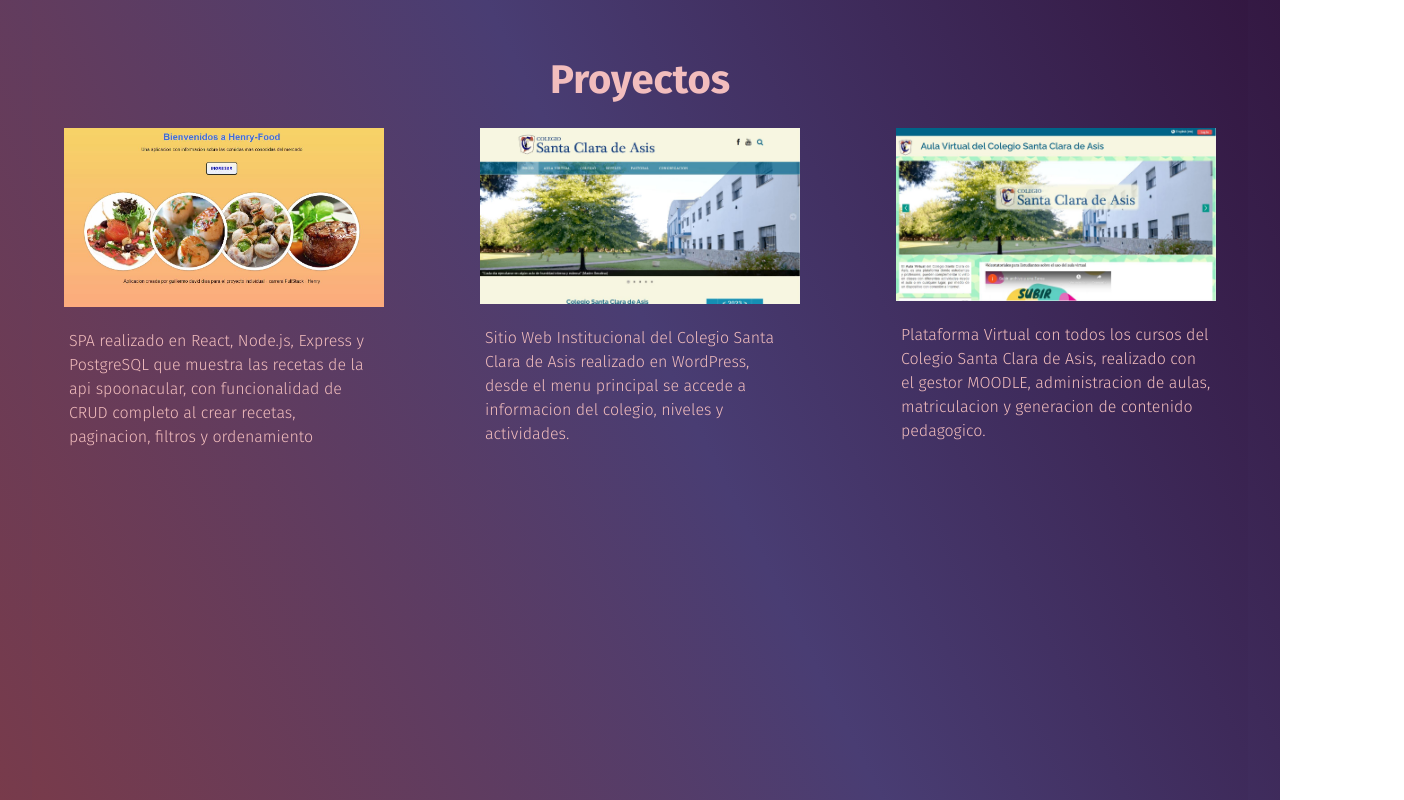
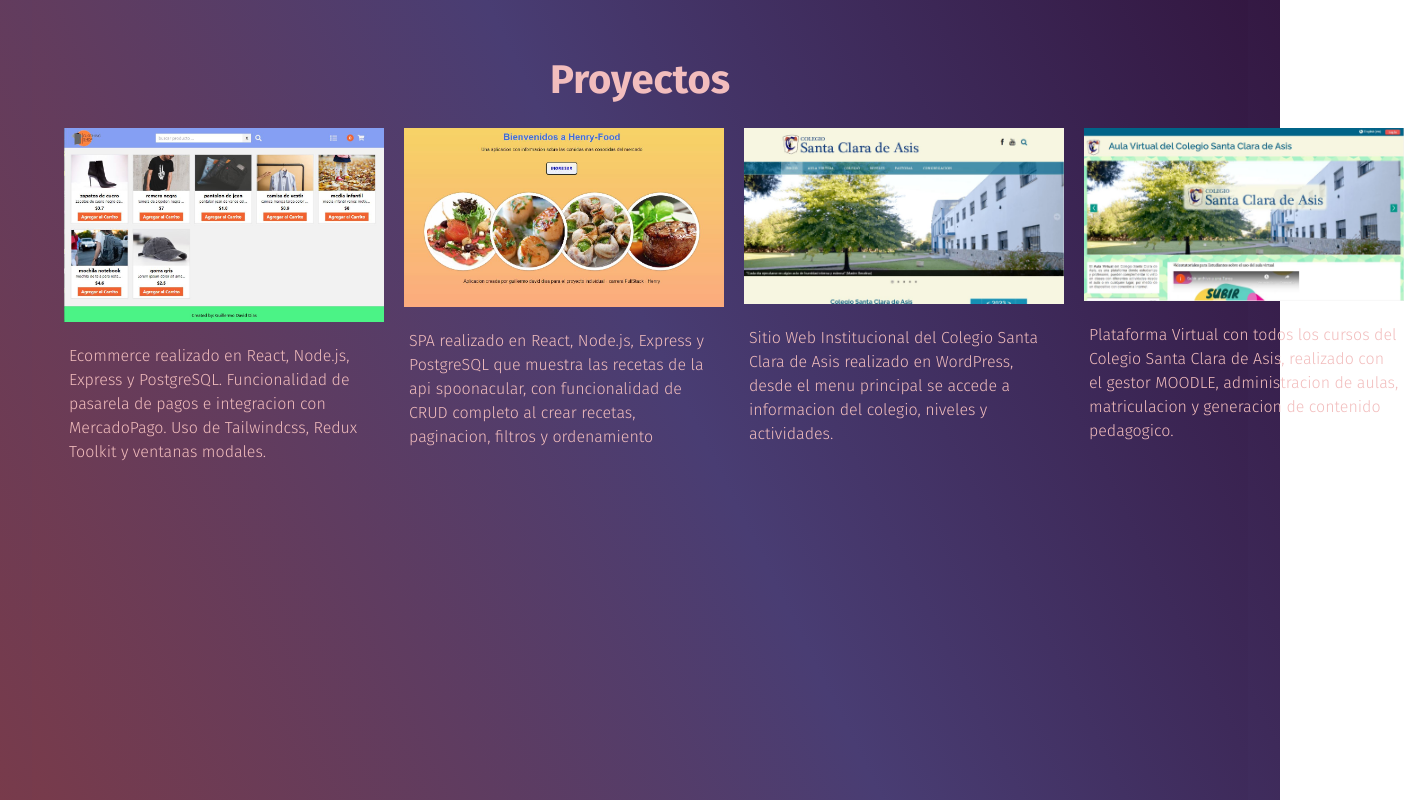
Before and after one commit to GDavidDias/Portfolio, a React (Vite) app in the folder cliente/: page / in a window 1280 px wide. Shown: the part 940-1740 px from the top of the page, 1404 px wide, since content can reach past the window. Built offline with nearby package versions, Linux system fonts and the light colour scheme.

Commit message:
new proyect ecommerce

```diff
--- a/cliente/src/components/imageList/ImageList.jsx
+++ b/cliente/src/components/imageList/ImageList.jsx
@@ -1,9 +1,10 @@
 import image1 from '../../../assets/images/image1.jpg';
 import image2 from '../../../assets/images/image2.jpg';
 import image3 from '../../../assets/images/image3.jpg';
+import image4 from '../../../assets/images/image4.jpg';
 
 const ImageList = {
-    image1,image2,image3
+    image1,image2,image3,image4
 };
 
 export default ImageList;
--- a/cliente/src/data/data.json
+++ b/cliente/src/data/data.json
@@ -1,16 +1,21 @@
 {
     "proyects":[
         {"id":1,
+            "url":"https://ecommerce-orpin-tau.vercel.app/",
+            "image":"image4",
+            "description":"Ecommerce realizado en React, Node.js, Express y PostgreSQL.  Funcionalidad de pasarela de pagos e integracion con MercadoPago.  Uso de Tailwindcss, Redux Toolkit y ventanas modales."
+        },
+        {"id":2,
             "url":"https://pi-food-deploy-five.vercel.app/",
             "image":"image1",
             "description":"SPA realizado en React, Node.js, Express y PostgreSQL que muestra las recetas de la api spoonacular, con funcionalidad de CRUD completo al crear recetas, paginacion, filtros y ordenamiento"
         },
-        {"id":2,
+        {"id":3,
             "url":"https://colegiosantaclara.edu.ar/",
             "image":"image2",
             "description":"Sitio Web Institucional del Colegio Santa Clara de Asis realizado en WordPress, desde el menu principal se accede a informacion del colegio, niveles y actividades."
         },
-        {"id":3,
+        {"id":4,
             "url":"https://virtual.colegiosantaclara.edu.ar/",
             "image":"image3",
             "description":"Plataforma Virtual con todos los cursos del Colegio Santa Clara de Asis, realizado con el gestor MOODLE, administracion de aulas, matriculacion y generacion de contenido pedagogico."
```
Also changed, not shown: cliente/assets/images/image4.jpg (added).
